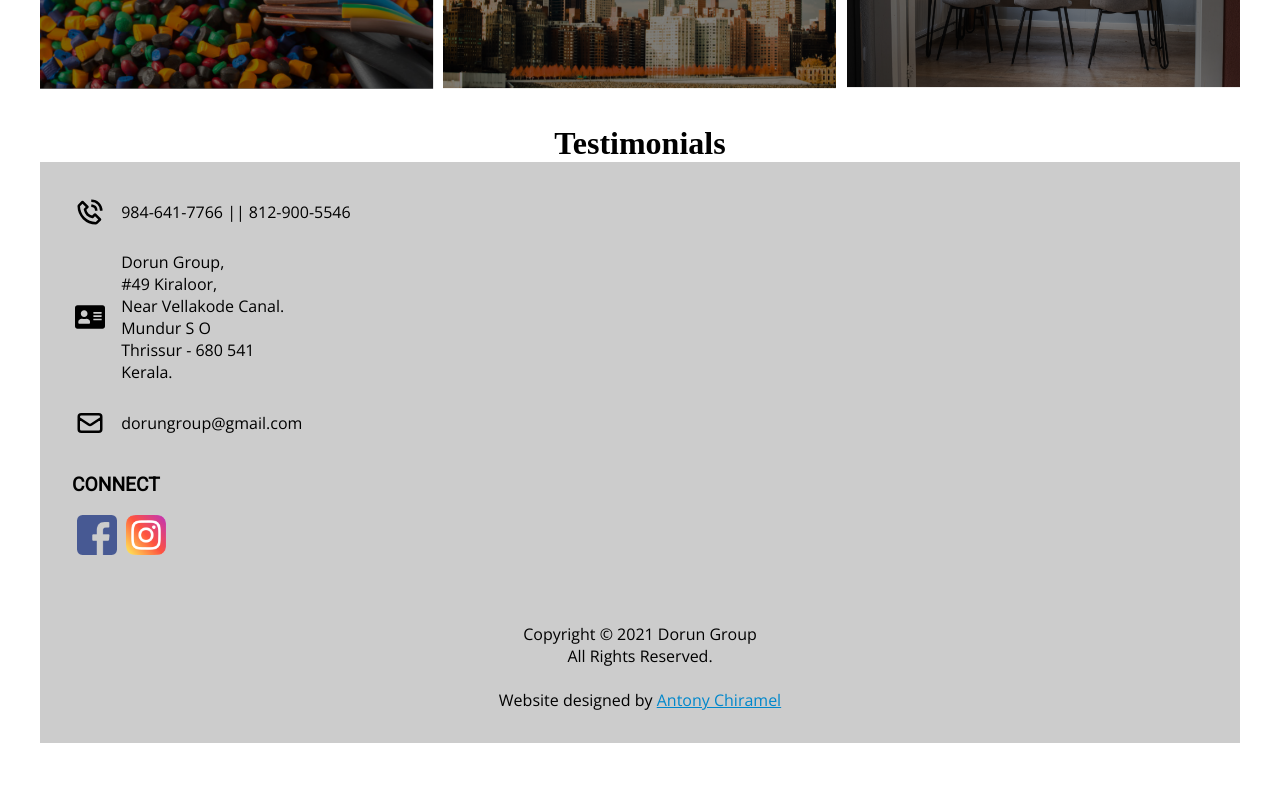
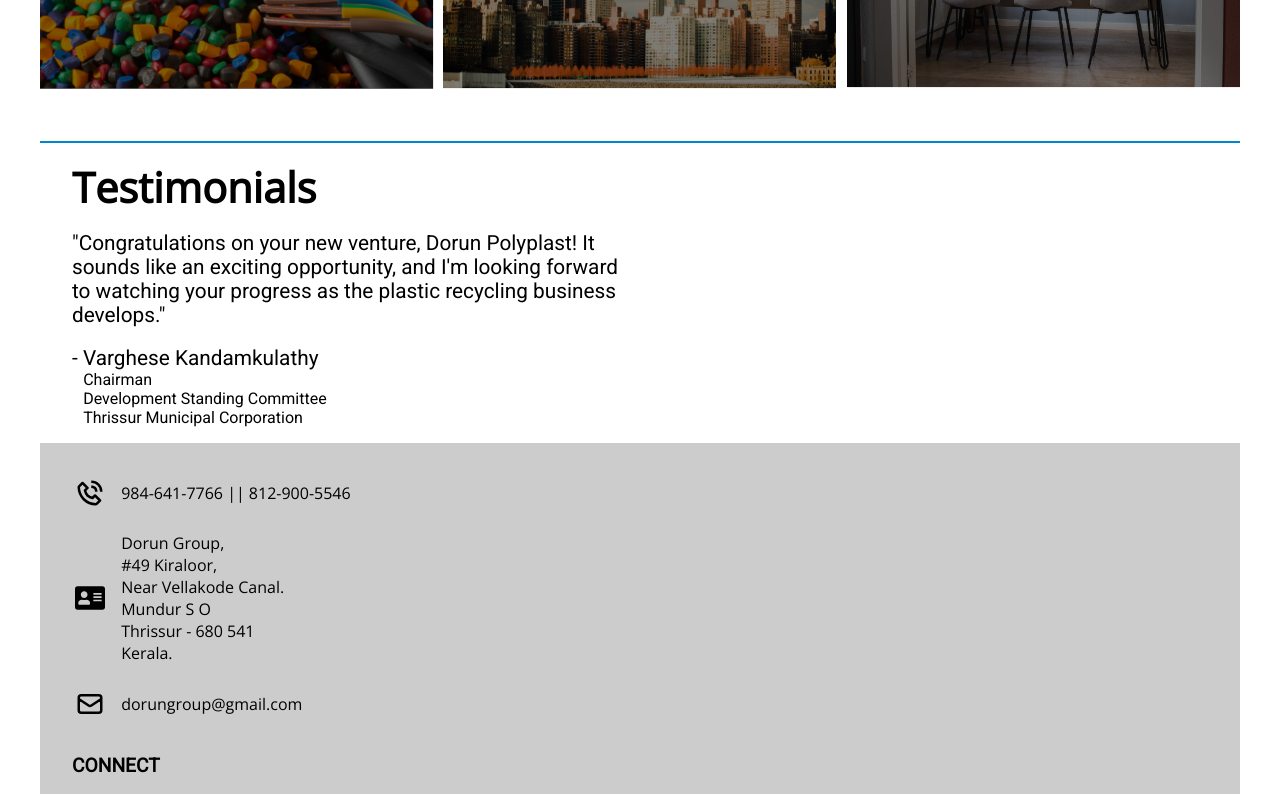
Before and after one commit to dorun-group/dorun_dev, a React (Create React App) app: page / in a window 1280 px wide. Shown: the part 1280-2074 px from the top of the page. Before the commit the page ends 2023 px from the top, so only its background shows below. Built offline with nearby package versions, Linux system fonts and the light colour scheme.

Commit message:
testimonials added

```diff
--- a/src/components/Footer/Footer.module.css
+++ b/src/components/Footer/Footer.module.css
@@ -29,6 +29,7 @@
   background: #ccc;
   font-family: var(--secondary-font);
   padding: 2rem;
+  font-size: 0.8rem;
   text-align: center;
 }
 
--- a/src/pages/Home/Home.js
+++ b/src/pages/Home/Home.js
@@ -4,6 +4,7 @@
 import Slider from "./Slider/Slider";
 import Hero from "./Hero/Hero";
 import Sector from "./Sector/Sector";
+import Testimonials from "./Testimonials/Testimonials";
 import Footer from "../../components/Footer/Footer";
 
 const Home = () => {
@@ -19,7 +20,7 @@
       <Slider />
       <Hero />
       <Sector />
-      <h1>Testimonials</h1>
+      <Testimonials />
       <Footer />
     </div>
   );
--- /dev/null
+++ b/src/pages/Home/Testimonials/Testimonials.js
@@ -0,0 +1,31 @@
+import React from "react";
+import classes from "./Testimonials.module.css";
+
+const Testimonials = () => {
+  return (
+    <div className="Container">
+      <hr className={classes.Line} />
+      <h1 className={classes.Heading}>Testimonials</h1>
+      <div className={classes.Testimonial}>
+        <div>
+          <p className={classes.Content}>
+            "Congratulations on your new venture, Dorun Polyplast! It sounds
+            like an exciting opportunity, and I'm looking forward to watching
+            your progress as the plastic recycling business develops."
+          </p>
+          <br />
+          <p className={classes.Content}>- Varghese Kandamkulathy</p>
+          <div className={classes.designation}>
+            <p>Chairman</p>
+            <p>
+              Development Standing Committee <br /> Thrissur Municipal
+              Corporation
+            </p>
+          </div>
+        </div>
+      </div>
+    </div>
+  );
+};
+
+export default Testimonials;
--- /dev/null
+++ b/src/pages/Home/Testimonials/Testimonials.module.css
@@ -0,0 +1,60 @@
+.Line {
+  width: 100%;
+  height: 2px;
+  background: var(--primary-blue);
+  margin: 1rem 0;
+}
+
+.Heading {
+  padding: 0 2rem;
+  font-size: 1.3rem;
+  font-family: var(--secondary-font);
+}
+
+.Testimonial {
+  padding: 1rem 2rem;
+  font-family: var(--primary-font);
+}
+
+.Content {
+  font-size: 1rem;
+}
+
+.designation {
+  padding: 0 0.7rem;
+  font-size: 0.7rem;
+}
+
+@media (min-width: 768px) {
+  .Heading {
+    font-size: 2rem;
+  }
+  .Testimonial {
+    display: grid;
+    grid-template-columns: 1fr 1fr;
+  }
+  .Content {
+    font-size: 1rem;
+  }
+}
+
+@media (min-width: 992px) {
+  .Heading {
+    font-size: 2.3rem;
+  }
+  .Content {
+    font-size: 1rem;
+  }
+}
+
+@media (min-width: 1200px) {
+  .Heading {
+    font-size: 2.6rem;
+  }
+  .Content {
+    font-size: 1.3rem;
+  }
+  .designation {
+    font-size: 1rem;
+  }
+}
```
Also changed, not shown: 1 other file (tests, documents, lock files or other folders).
